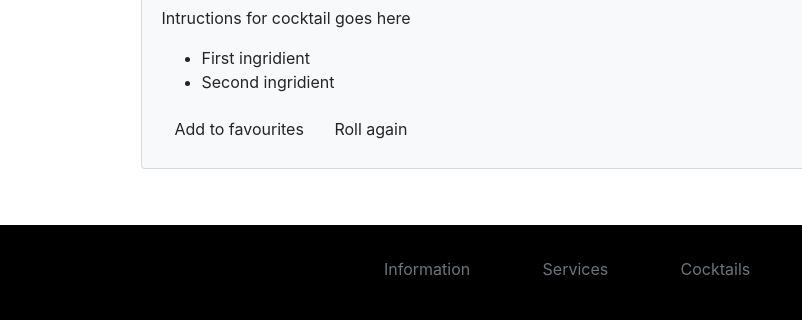
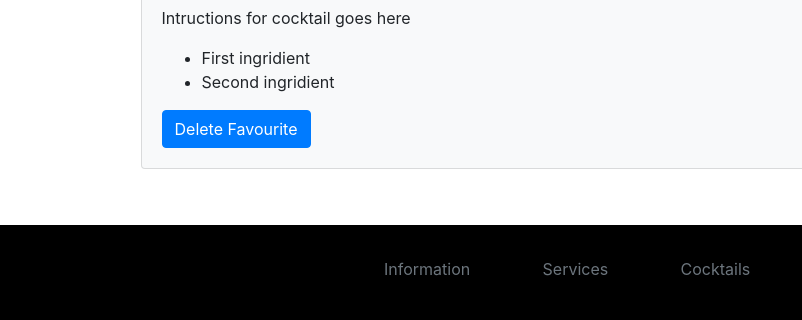
Before and after one commit to Jessie93/Weather-Pourcast, a plain HTML site: page favourite.html in a window 1280 px wide. Shown: the part 380-700 px from the top of the page, 0-802 px from the left. Drawn offline with nearby package versions, Linux system fonts and the light colour scheme.

Commit message:
add delete button and footer

```diff
--- a/favourite.html
+++ b/favourite.html
@@ -45,8 +45,7 @@
         <li class="ingridient">First ingridient</li>
         <li class="ingridient">Second ingridient</li>
       </ul>
-      <button class="btn custom-color" id="faveBtn">Add to favourites</button>
-      <button class="btn custom-color" id="rollAgainBtn">Roll again</button>
+      <button class="btn btn-primary" id="faveBtn">Delete Favourite</button>
         </div>
     </section>
   </div>
```
